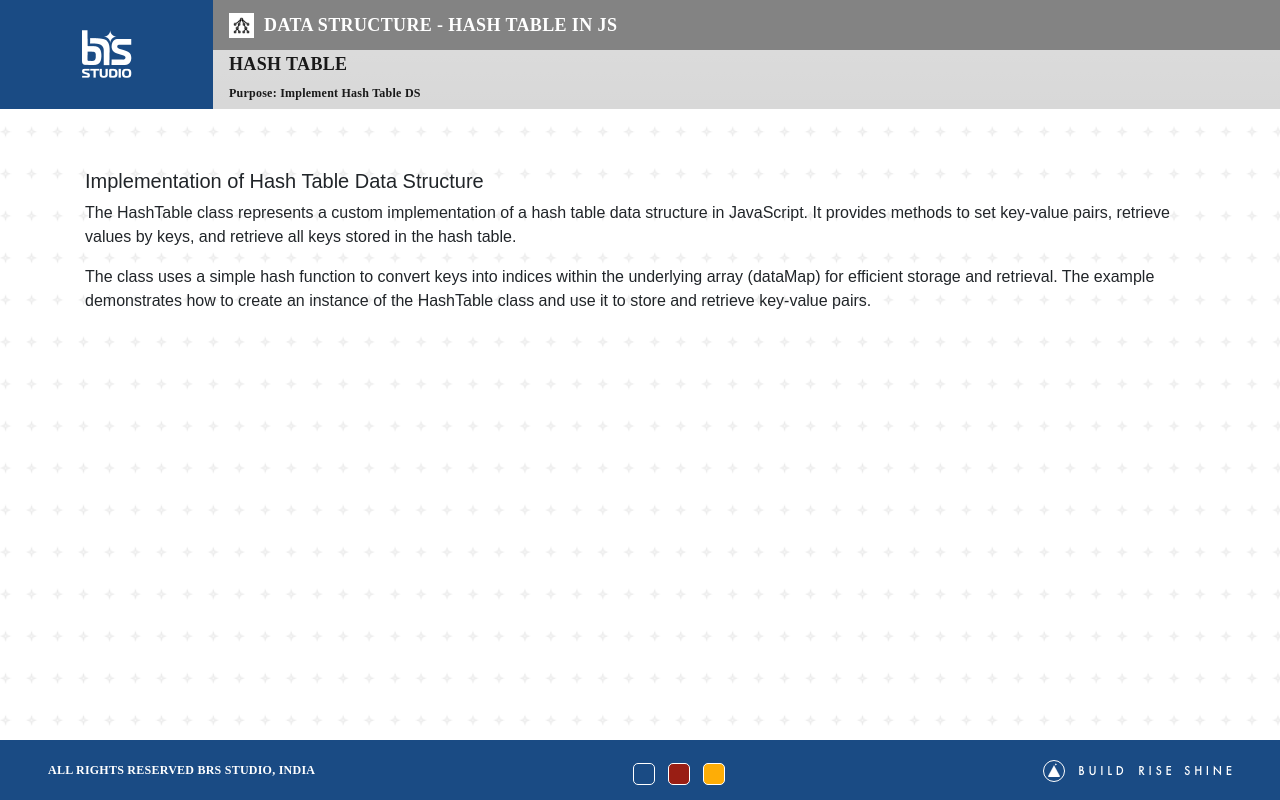
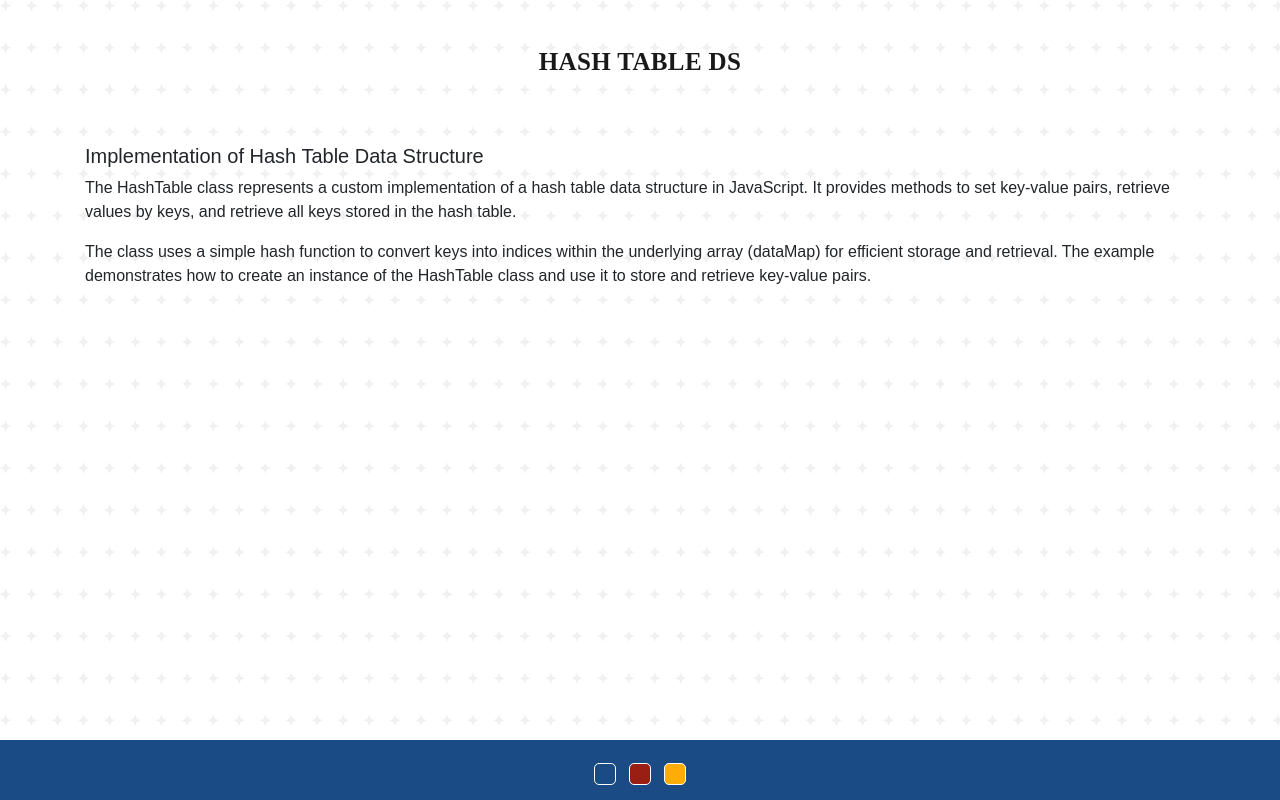
Before and after one commit to ramareddy-brs/hash-table-ds, a plain HTML site: page index.html in a window 1280 px wide. Drawn offline with nearby package versions, Linux system fonts and the light colour scheme.

Commit message:
done changes

```diff
--- a/assets/css/style.css
+++ b/assets/css/style.css
@@ -130,10 +130,11 @@ header h3 {
 }
 
 header h4 {
-    font: normal normal 600 18px/28px Oswald;
+    font: 25px Oswald;
     letter-spacing: 0.36px;
     color: #191919;
     text-transform: uppercase;
+    font-weight: bold;
 }
 
 header p {
--- a/index.html
+++ b/index.html
@@ -16,27 +16,9 @@
   </head>
   <body>
     <header>
-      <div class="d-flex bg-gradient">
-        <div class="d-flex flex-grow-1">
-          <nav class="courseTitle">
-            <button class="navbar-brand border-0">
-              <img src="assets/img/logo.png" alt="logo" />
-            </button>
-          </nav>
-          <div class="flex-grow-1">
-            <div class="ReactTitle ps-3 d-flex align-items-center">
-              <img src="assets/img/datastructure.png" alt="logo" />
-              <h3 class="mb-0">Data Structure - Hash Table in JS</h3>
-            </div>
-            <div class="d-flex ps-3 align-items-center">
-              <div class="flex-grow-1">
-                <h4>Hash Table</h4>
-                <p class="pb-0 mb-0 text-start">Purpose: Implement Hash Table DS</p>
-              </div>
-            </div>
-          </div>
-        </div>
-      </div>
+       <div class="d-flex justify-content-center mt-5">
+        <h4>Hash Table DS</h4>
+       </div>
     </header>
 
     <main role="main" class="container" style="margin-bottom: 100px">
@@ -54,8 +36,7 @@
     </main>
 
     <footer class="footer footer-dark">
-      <div class="d-flex justify-content-between px-5">
-        <div>ALL RIGHTS RESERVED BRS STUDIO, INDIA</div>
+      <div class="d-flex justify-content-center px-5">
         <div>
           <button
             onclick="setTheme('#1A4B84')"
@@ -70,9 +51,6 @@
             class="theme-switch theme-switch-yellow_sea"
           ></button>
         </div>
-        <div>
-          <img src="assets/img/footer-logo.png" alt="logo" />
-        </div>
       </div>
     </footer>
     <script src="assets/js/hash-table.js" defer></script>
```
